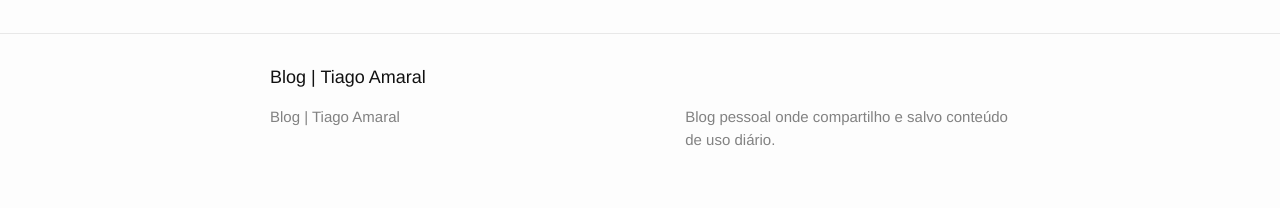
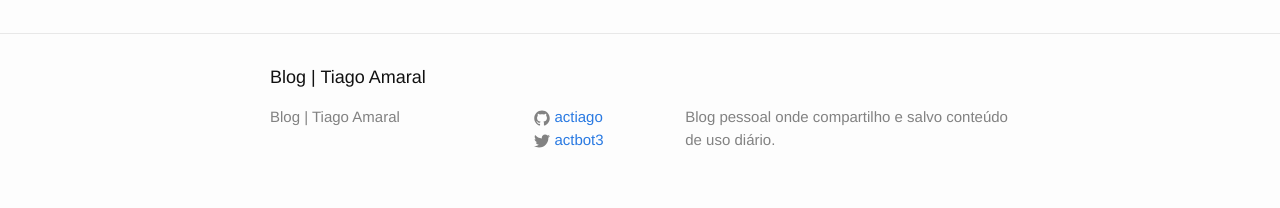
Before and after one commit to actiago/actiago.github.io, a Jekyll site: the page built from index.html, in a window 1280 px wide. Shown: the part 713-921 px from the top of the page. Built offline with Jekyll 4.4.1, drawn with Linux system fonts in a browser that asks for light colours; the list of posts is cut into pages by our own code.

Commit message:
adiciona github e twitter

```diff
--- a/_config.yml
+++ b/_config.yml
@@ -57,3 +57,6 @@ defaults:
       author_profile: true
       read_time: true
       comments: false
+
+twitter_username: actbot3
+github_username: actiago
```
